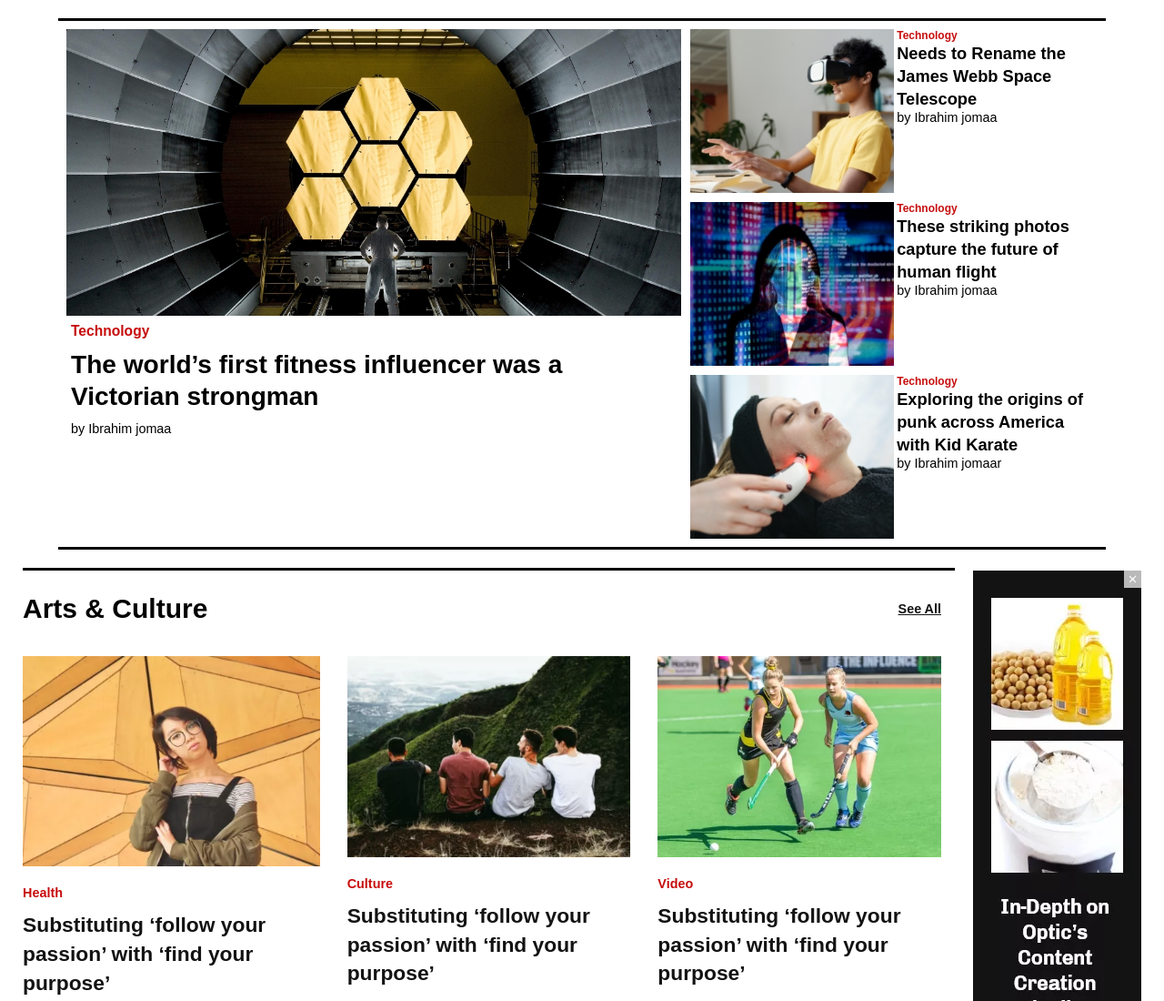
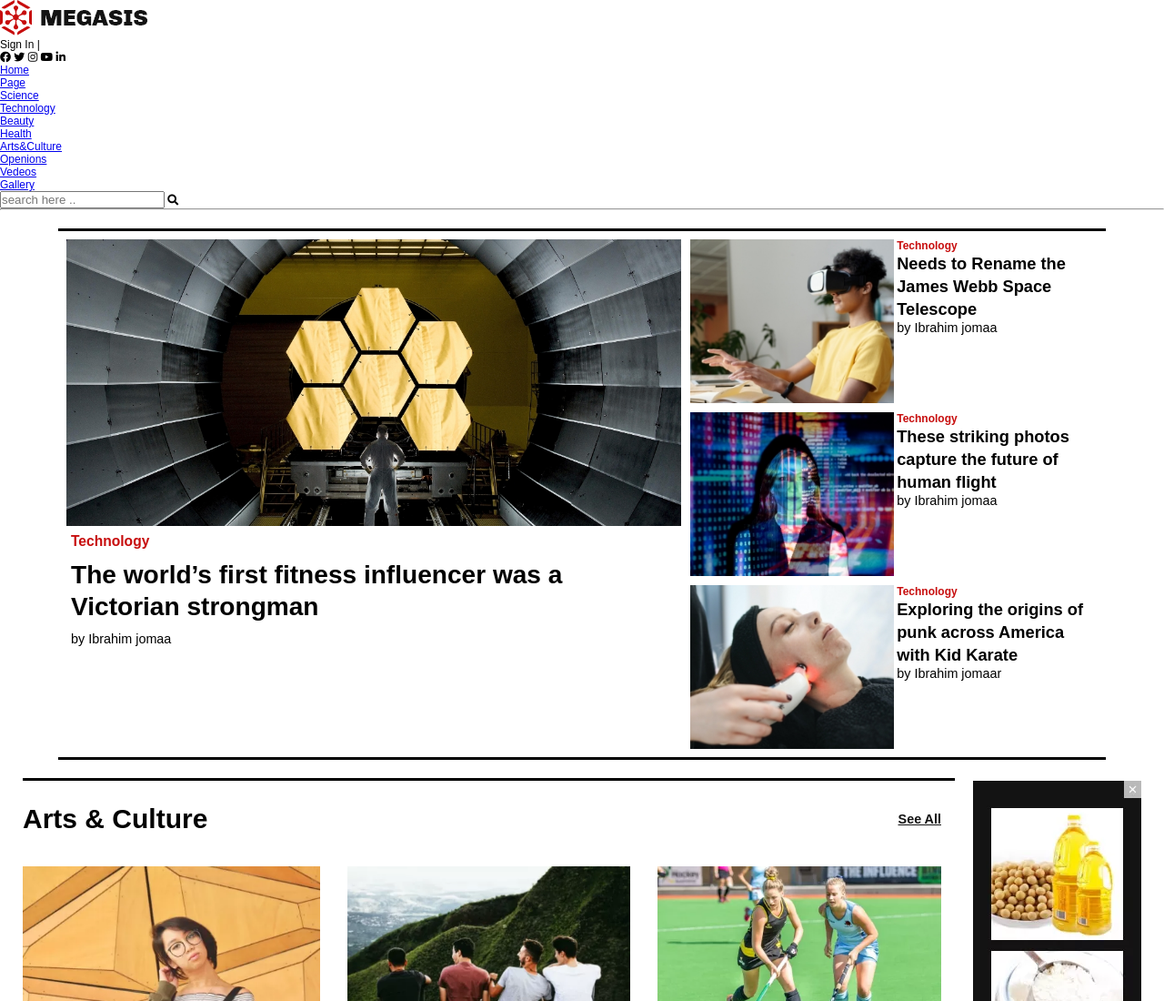
Before and after one commit to GSG-G10/news-website-team4, a plain HTML site: page index.html in a window 1280 px wide. Shown: the top 1100 px of the page at 91% size. Drawn offline with Linux system fonts and the light colour scheme; a web font is replaced by a local one.

Commit message:
Add the navbar code to index.html Relates #31

```diff
--- a/index.html
+++ b/index.html
@@ -14,6 +14,44 @@
 </head>
 
 <body>
+    <nav class="nav-bar-container">
+        <figure>
+            <img src="../images/download.webp" alt="Logo" class="logo">
+        </figure>
+        <div class="up-part">
+         <p> Sign In   |  </p>
+
+         <i class="fab fa-facebook"></i>
+         <i class="fab fa-twitter"></i>
+         <i class="fab fa-instagram"></i>
+         <i class="fab fa-youtube"></i>
+         <i class="fab fa-linkedin-in"></i>
+        </div>
+        <nav class="bottom-part">
+            <ul class="nav-list">
+                <li> <a href="#"> Home </a> </li>
+                <li> <a href="#"> Page </a> </li>
+                <li> <a href="#"> Science </a> </li>
+                <li> <a href="#"> Technology </a> </li>
+                <li> <a href="#"> Beauty </a> </li>
+                <li> <a href="#"> Health </a> </li>
+                <li> <a href="#"> Arts&Culture </a> </li>
+                <li> <a href="#"> Openions </a> </li>
+                <li> <a href="#"> Vedeos </a> </li>
+                <li> <a href="#"> Gallery </a> </li>
+            </ul>
+            <div class="search-bar">
+                <input type="text" placeholder="search here .." > <i class="fas fa-search"></i>
+            </div>
+
+
+
+        </nav>
+
+
+
+        <hr class="hr">
+    </nav>
 
     <section class="header">
         <div class="last_article">
```
